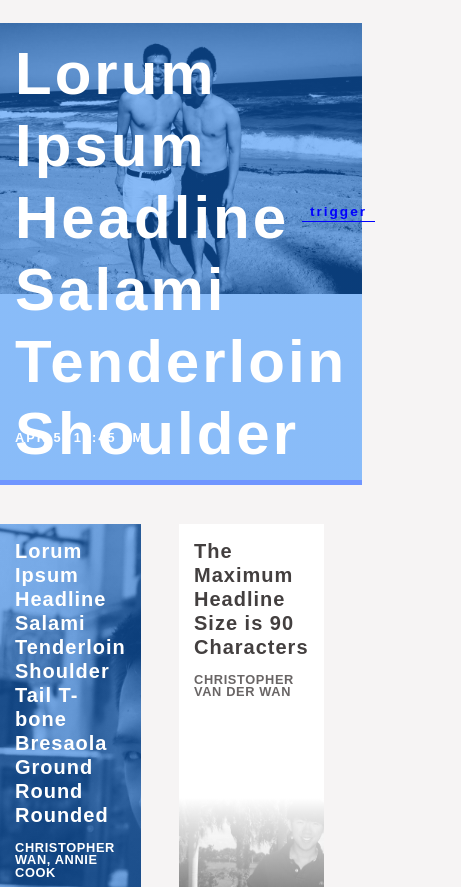
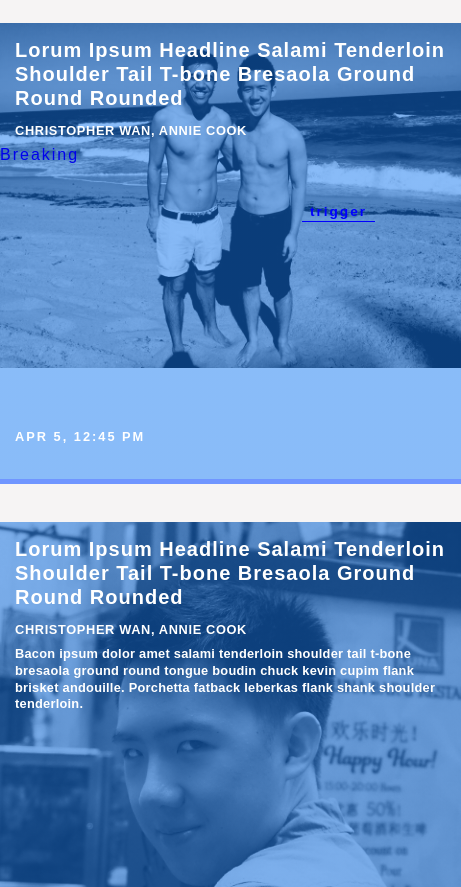
Before and after one commit to yaledailynews/static, a plain HTML site: page index.html in a window 390 px wide. Shown: the part 201-1088 px from the top of the page, 461 px wide, since content can reach past the window. Drawn offline with nearby package versions, Linux system fonts and the light colour scheme; a web font is replaced by a local one.

Commit message:
tackling the responsiveness beast

```diff
--- a/scss/style.scss
+++ b/scss/style.scss
@@ -27,7 +27,8 @@
   background: linear-gradient($args), no-repeat;
 }
 
-$card-height: 212px;
+$card-height: 211.18px;
+$card-width:211.18px;
 $gutter-height: 38.5px;
 
 body {
@@ -268,27 +269,54 @@ section.category {
 }
 
 
-// @media(max-width:400px) {
-// 	p {
-// 		font-size: 1em;
-// 	}
+@media(max-width:980px) {
+  .category{
+    margin-left: auto;
+    margin-right: auto;
+  }
 
-// 	.card {
-// 		width: 80%;
-// 		position: relative;
-// 		left: 10%;
-// 		margin-top: 5px;
-// 	}
+  .card {
 
-// 	.hide {
-// 		display: none;
-// 	}
+    &.story {
+      width: $card-width;
+    }
 
-// 	div.card:first-of-type{
-// 		margin-top: 5%;
+    &.story-major {
+      width: 2*$card-width + $gutter-height;
+    }
+    &.story-breaking{
+      width: 3*$card-width + 2*$gutter-height;
 
-// 	}
-// }
+      h1 {
+        font-size: 40px;
+      }
+    }
+
+
+  }
+ }
+
+@media(max-width:710px) {
+.card {
+
+  &.story {
+    width: $card-width;
+  }
+
+  &.story-major {
+    width: 2*$card-width + $gutter-height;
+  }
+  &.story-breaking{
+    width: 2*$card-width + $gutter-height;
+
+    h1 {
+      font-size: 20px;
+    }
+  }
+
+
+}
+}
 
 
 header {
```
Also changed, not shown: css/style.css, 1 other file.
